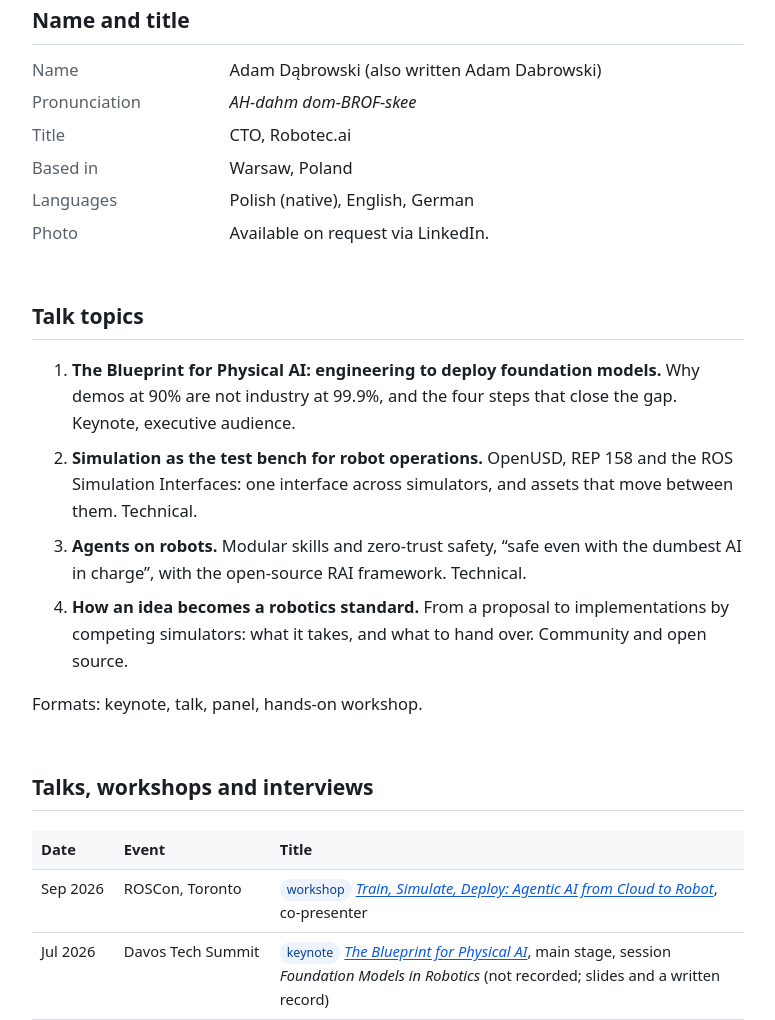
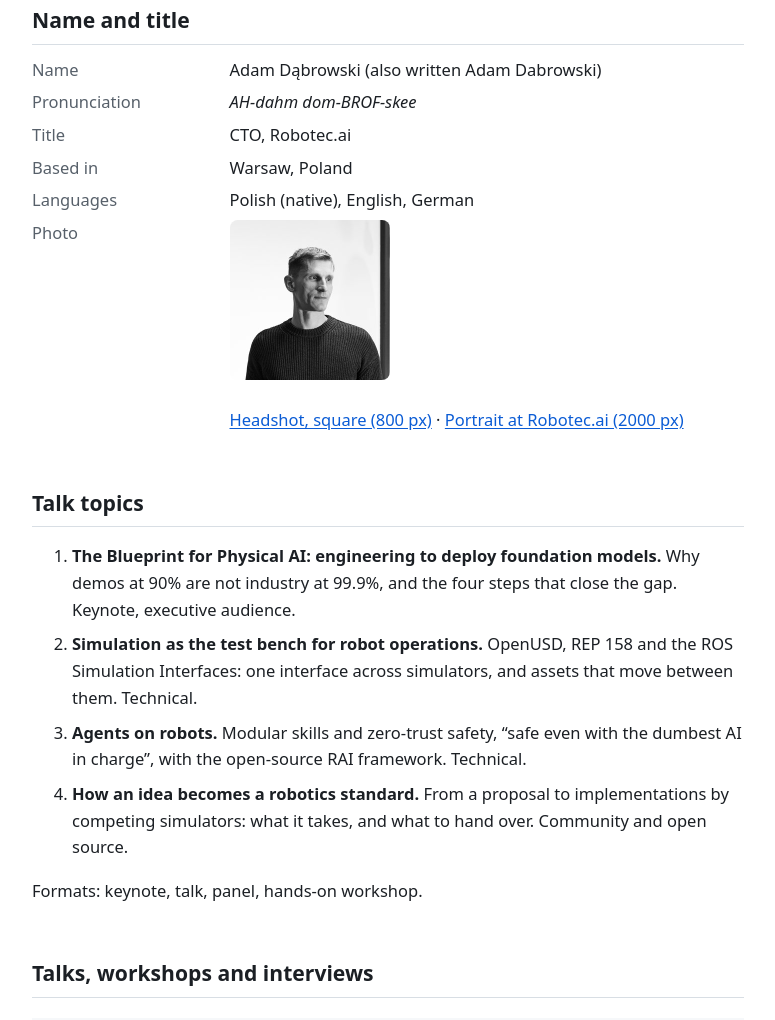
Before and after one commit to adamdbrw/adamdbrw.github.io, a plain HTML site: page speaker.html in a window 1280 px wide. Shown: the part 1700-2720 px from the top of the page, without its empty margins (252-1027 px from the left). Drawn offline with Linux system fonts and the light colour scheme.

Commit message:
Portrait: home page, speaker kit downloads, JSON-LD image
Co-Authored-By: Claude Opus 5.5 <noreply@anthropic.com>

```diff
--- a/speaker.html
+++ b/speaker.html
@@ -58,7 +58,7 @@
     <dt>Title</dt><dd>CTO, Robotec.ai</dd>
     <dt>Based in</dt><dd>Warsaw, Poland</dd>
     <dt>Languages</dt><dd>Polish (native), English, German</dd>
-    <dt>Photo</dt><dd>Available on request via LinkedIn.</dd>
+    <dt>Photo</dt><dd><img src="img/adam-dabrowski-320.jpg" width="160" height="160" alt="Adam Dąbrowski, black-and-white portrait" class="mug"><br><a href="img/adam-dabrowski-headshot.jpg">Headshot, square (800 px)</a> · <a href="img/adam-dabrowski-portrait.jpg">Portrait at Robotec.ai (2000 px)</a></dd>
   </dl>
 </section>
 
--- a/style.css
+++ b/style.css
@@ -97,3 +97,9 @@ footer.site.narrow { max-width: 760px; }
 .said figcaption { font-size: .9rem; line-height: 1.45; color: var(--quiet); }
 .said figcaption b { color: var(--ink); font-weight: 600; }
 @media print { .said { break-inside: avoid; } }
+
+/* portrait */
+.mug { border-radius: 8px; display: block; }
+header.site .mug.top { float: right; margin: 4px 0 10px 18px; width: 132px; height: 132px; }
+@media (max-width: 560px) { header.site .mug.top { float: none; margin: 0 0 10px; width: 96px; height: 96px; } }
+@media print { header.site .mug.top { width: 90px; height: 90px; } }
```
Also changed, not shown: index.html (+2 -0 lines), img/adam-dabrowski-320.jpg (added), img/adam-dabrowski-headshot.jpg (added), img/adam-dabrowski-portrait.jpg (added).
